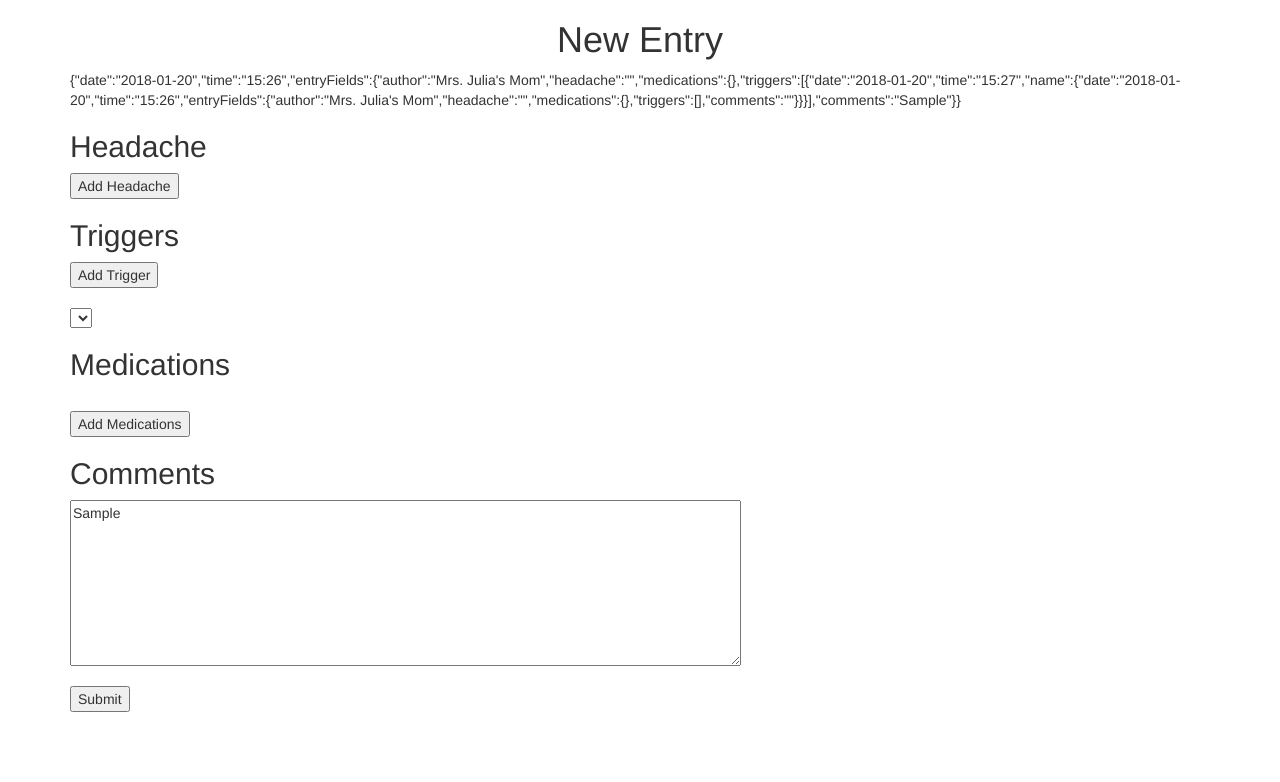
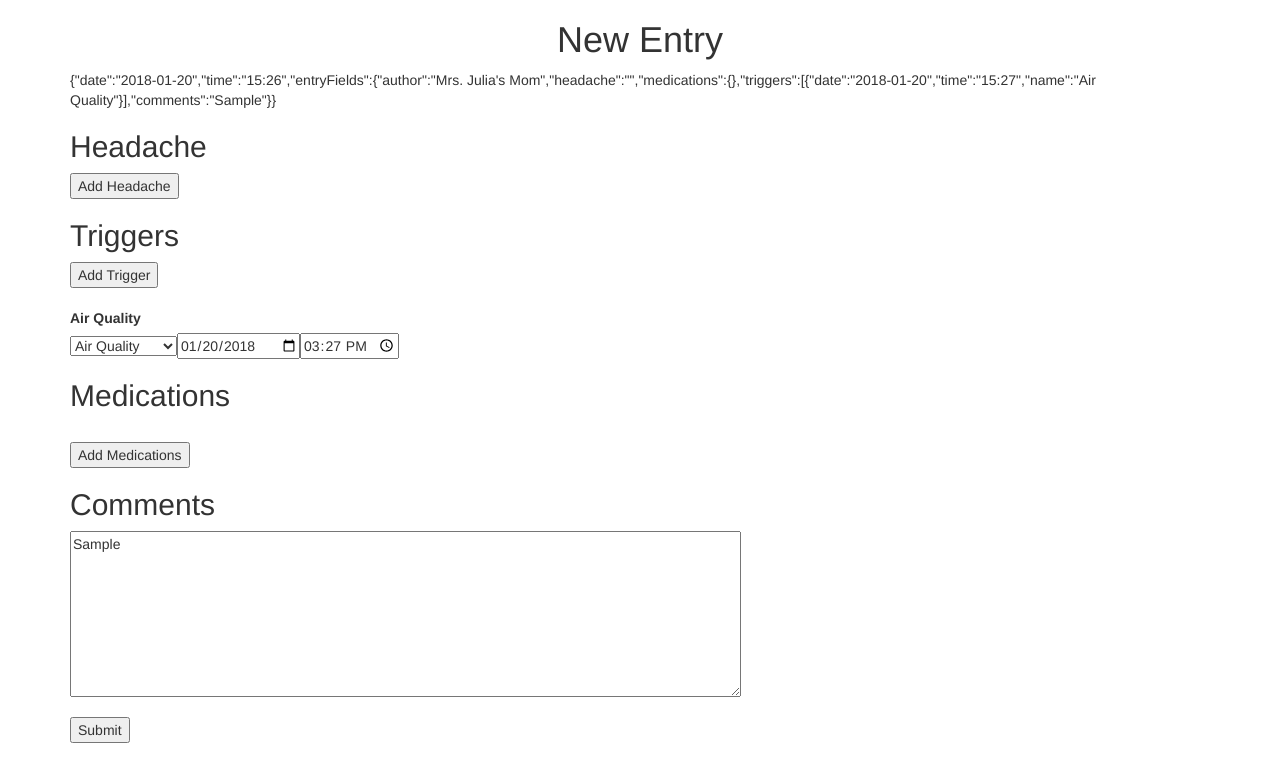
Before and after one commit to abchapman93/new-entry-mini-app, an Angular app: page / in a window 1280 px wide. Both pictures are taken after typing "Sample" into the empty fields and a click on the button "Add Trigger". Shown: the top 782 px of the page. Built offline with nearby package versions, Linux system fonts and the light colour scheme.

Commit message:
working on triggers

```diff
--- a/src/app/entry-form/entry-form.component.html
+++ b/src/app/entry-form/entry-form.component.html
@@ -32,35 +32,28 @@
 
     <br>
     <h2>Triggers</h2>
-    <!-- <button *ngIf="!hasTrigger" type="button" name="add-trigger" (click)="changeHasTrigger()">Add Triggers</button> -->
-    <!-- <button *ngIf="hasTrigger" type="button" name="remove-triggers" (click)="changeHasTrigger()">Hide Triggers</button> -->
-    <!-- Whenever add-trigger is clicked, add a new dropdown -->
     <button type="button" name="add-trigger" (click)="addOneTrigger()">Add Trigger</button>
     <div *ngIf="hasTrigger" class="form-group">
       <br>
-
-
           <div class="" *ngFor="let entry of model.entryFields['triggers']; index as i" >
-            <select class="" name="trigger"
-              [(ngModel)]="model.entryFields.triggers[i]['name']"
+            <!-- <h4>{{model.entryFields.triggers[i].name}}</h4> -->
+            <label for="trigger-{{i}}">{{model.entryFields.triggers[i].name}}</label>
+            <br>
+            <!-- TODO: Figure out how to get the text in the drop-down menus to stay the same after adding a new trigger  -->
+            <select class="" name="trigger" id="trigger-{{i}}"
+              [(ngModel)]="entry['name']"
             >
-              <option *ngFor="let trig of TRIGGER_VALUES"
-              [selected]="trig==='Air Quality'"
-                >{{trig.name}}</option>
+              <option *ngFor="let trig of getTriggerValues()"
+                [value]="trig"
+                >{{trig}}</option>
             </select>
+            <input type="date" name="trigDate" value=""
+              [ngModel]="entry.date | date:'yyyy-MM-dd'"
+              (ngModelChange)="entry.date = $event">
+            <input type="time" name="trigTime" value=""
+            [ngModel]="entry.time"
+            >
           </div>
-
-      <!-- <ul class="triggers">
-        <li *ngFor="let trig of TRIGGER_VALUES; index as i"
-          [class.selected]="selectedTriggers.includes(trig)"
-          (click)="toggleTrigger(trig)">
-          <span class="badge">{{trig}}</span>
-
-          <input type="date" class="form-control" name="triggerDate"
-            [ngModel]="model.entryFields.triggers[trig]?.date"
-            (ngModelChange)="setEntryWithDate('triggers', trig, $event)">
-        </li>
-      </ul> -->
     </div>
 
     <!-- TODO: fix the medications -->
--- a/src/app/entry-form/entry-form.component.ts
+++ b/src/app/entry-form/entry-form.component.ts
@@ -1,6 +1,6 @@
 import { Component, OnInit } from '@angular/core';
 
-import { Entry } from '../entry';
+import { Entry, MedicationEntry, TriggerEntry,  HeadacheEntry } from '../entry';
 
 @Component({
   selector: 'app-entry-form',
@@ -12,9 +12,9 @@ import { Entry } from '../entry';
 export class EntryFormComponent implements OnInit {
 
   // TODO: Read these in from somewhere else
-  TRIGGER_NAMES = ['Air Quality', 'Lack of Sleep',
+  TRIGGER_VALUES = ['Air Quality', 'Lack of Sleep',
               'Food', 'Light'];
-  TRIGGER_VALUES = [];
+  // TRIGGER_VALUES = [];
 
 
   MEDICATION_VALUES = ['Ibuprofen 200mg', 'Tylenol 100mg'];
@@ -41,13 +41,19 @@ export class EntryFormComponent implements OnInit {
 
   constructor() {
     this.numTriggers = [];
-    for (name in this.TRIGGER_NAMES) {
-      this.TRIGGER_VALUES.push(new Entry(name));
-    }
+    console.log(this.TRIGGER_NAMES);
+    // for (name of this.TRIGGER_NAMES) {
+    //   console.log("Trigger name: " + name)
+    //   this.TRIGGER_VALUES.push(new TriggerEntry(name));
+    // }
   }
 
   ngOnInit() {
 
+  }
+
+  getTriggerValues() {
+    return this.TRIGGER_VALUES;
   }
 
   hasHeadacheToTrue() {
@@ -65,6 +71,7 @@ export class EntryFormComponent implements OnInit {
 
   addOneTrigger() {
     console.log("In addOneTrigger")
+    console.log(this.TRIGGER_VALUES);
     console.log(this.model.entryFields['triggers'].length)
     if (this.model.entryFields['triggers'].length === this.TRIGGER_VALUES.length)
       return
--- a/src/app/entry.ts
+++ b/src/app/entry.ts
@@ -90,27 +90,20 @@ export class Entry extends BaseEntryField {
   removeEntry(field, name) {
     // console.log(arr);
     delete this.entryFields[field][name];
-    // for (let i=0; i < this.entryFields[field].length; i++) {
-      // if (this.entryFields[field][i].name == name) {
-        // this.entryFields[field].splice(i, 1)
-        // return
-      // }
-//
-    // }
 
   }
 
   addEntry(field, name) {
-    console.log("Here now")
-    console.log(field + name);
-    console.log(this.entryFields);
+    console.log("Here in addEntry" );
+    console.log(name);
     if (field === 'medication')
       this.entryFields.medications[name] = new MedicationEntry(name);
 
     if (field === 'triggers'){
       console.log("here!!!")
       // Changing this to be a list
-      this.entryFields.triggers.push(new TriggerEntry(name));
+      this.entryFields.triggers.push( new TriggerEntry(name));
+      // this.entryFields.triggers.push(new TriggerEntry(name));
     }
   }
 
@@ -118,7 +111,7 @@ export class Entry extends BaseEntryField {
 }
 
 
-class HeadacheEntry extends BaseEntryField {
+export class HeadacheEntry extends BaseEntryField {
   constructor(name) {
     super();
     this.severity = 0;
@@ -127,14 +120,14 @@ class HeadacheEntry extends BaseEntryField {
   }
 }
 
-class MedicationEntry extends BaseEntryField {
+export class MedicationEntry extends BaseEntryField {
   constructor(name) {
     super();
     this.name = name;
   }
 }
 
-class TriggerEntry extends BaseEntryField {
+export class TriggerEntry extends BaseEntryField {
   constructor(name) {
     super();
     this.name = name;
```
